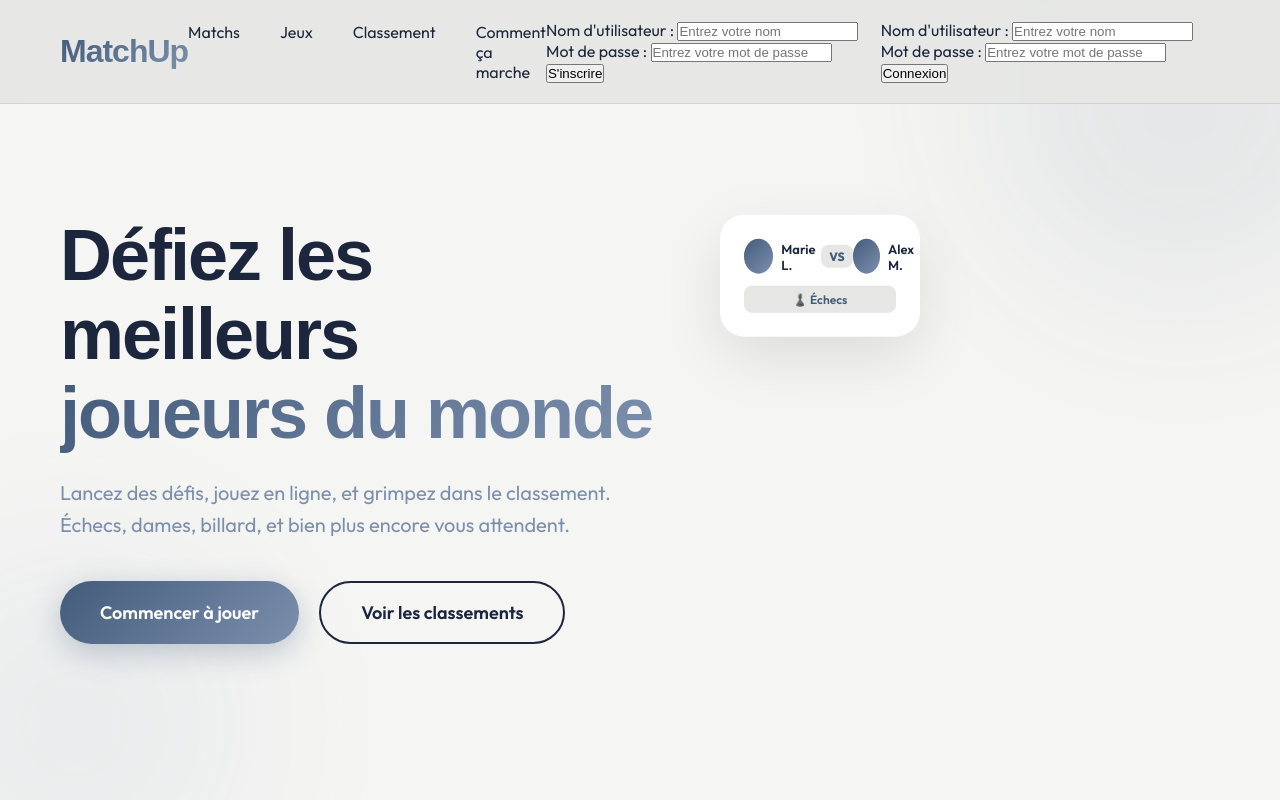
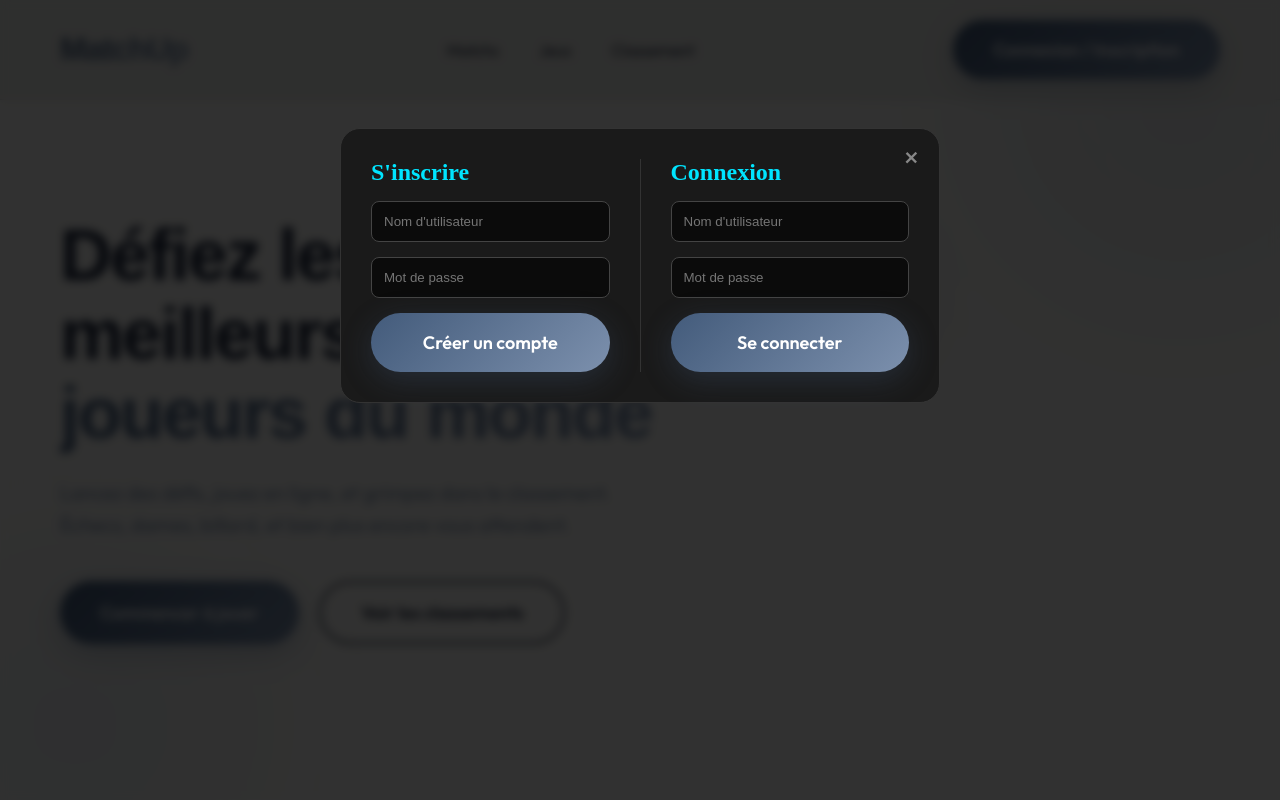
Before and after one commit to Gabrieldelsaux/MatchUp, a website: page public/index.html in a window 1280 px wide. Drawn offline with Linux system fonts and the light colour scheme; a web font is replaced by a local one.

Commit message:
systeme de connnexion/inscription ok

```diff
--- a/public/index.html
+++ b/public/index.html
@@ -5,7 +5,9 @@
     <meta charset="UTF-8">
     <meta name="viewport" content="width=device-width, initial-scale=1.0">
     <title>MatchUp - Plateforme de Jeux Compétitifs</title>
-    <link href="https://fonts.googleapis.com/css2?family=Outfit:wght@300;400;600;800&family=Clash+Display:wght@600;700&display=swap" rel="stylesheet">
+    <link
+        href="https://fonts.googleapis.com/css2?family=Outfit:wght@300;400;600;800&family=Clash+Display:wght@600;700&display=swap"
+        rel="stylesheet">
     <link rel="stylesheet" href="main.css">
 </head>
 
@@ -16,25 +18,33 @@
             <li><a href="/matchs">Matchs</a></li>
             <li><a href="#games">Jeux</a></li>
             <li><a href="#leaderboard">Classement</a></li>
-            <li><a href="#how-it-works">Comment ça marche</a></li>
         </ul>
-        <div class="s'inscrire">
-                <label for="username">Nom d'utilisateur :</label>
-                <input type="text" id="usernameInput" name="username" placeholder="Entrez votre nom">
-                <label for="password">Mot de passe :</label>
-                <input type="password" id="passwordInput" name="password" placeholder="Entrez votre mot de passe">
-                <button id="registerSubmit">S'inscrire</button>
+        <button class="btn-primary" onclick="openAuth()">Connexion / Inscription</button>
+    </nav>
 
+    <div id="authModal" class="modal">
+        <div class="modal-content">
+            <span class="close" onclick="closeAuth()">&times;</span>
+
+            <div class="auth-container">
+                <div class="auth-box">
+                    <h2>S'inscrire</h2>
+                    <input type="text" id="usernameInput" placeholder="Nom d'utilisateur">
+                    <input type="password" id="passwordInput" placeholder="Mot de passe">
+                    <button id="registerSubmit" class="btn-primary">Créer un compte</button>
+                </div>
+
+                <div class="divider"></div>
+
+                <div class="auth-box">
+                    <h2>Connexion</h2>
+                    <input type="text" id="loginUsernameInput" placeholder="Nom d'utilisateur">
+                    <input type="password" id="loginPasswordInput" placeholder="Mot de passe">
+                    <button id="loginBtn" class="btn-primary">Se connecter</button>
+                </div>
+            </div>
         </div>
-        <div class="seConnecter">
-                <label for="username">Nom d'utilisateur :</label>
-                <input type="text" id="loginUsernameInput" name="username" placeholder="Entrez votre nom">
-                <label for="password">Mot de passe :</label>
-                <input type="password" id="loginPasswordInput" name="password" placeholder="Entrez votre mot de passe">
-                <button id="loginBtn">Connexion</button>
-        </div>
-
-    </nav>
+    </div>
 
     <section class="hero">
         <div class="bg-shape shape-1"></div>
@@ -77,4 +87,5 @@
 
 </body>
 <script src="main.js"></script>
+
 </html>
--- a/public/main.css
+++ b/public/main.css
@@ -1120,3 +1120,58 @@ footer {
     align-items: center;
     justify-content: center;
 }
+
+/* Style de la Popup */
+.modal {
+    display: none; /* Caché par défaut */
+    position: fixed;
+    z-index: 1000;
+    left: 0; top: 0;
+    width: 100%; height: 100%;
+    background-color: rgba(0,0,0,0.8);
+    backdrop-filter: blur(5px); /* Flou d'arrière-plan */
+}
+
+.modal-content {
+    background: #1a1a1a;
+    margin: 10% auto;
+    padding: 30px;
+    border: 1px solid #333;
+    width: 600px;
+    border-radius: 20px;
+    position: relative;
+    color: white;
+}
+
+.auth-container {
+    display: flex;
+    justify-content: space-between;
+    gap: 30px;
+}
+
+.auth-box {
+    flex: 1;
+    display: flex;
+    flex-direction: column;
+    gap: 15px;
+}
+
+.auth-box h2 { font-family: 'Clash Display'; font-size: 1.5rem; color: #00e5ff; }
+
+.auth-box input {
+    padding: 12px;
+    border-radius: 8px;
+    border: 1px solid #444;
+    background: #0b0b0b;
+    color: white;
+}
+
+.divider { width: 1px; background: #333; }
+
+.close {
+    position: absolute;
+    right: 20px; top: 10px;
+    font-size: 28px;
+    cursor: pointer;
+    color: #888;
+}
--- a/public/main.js
+++ b/public/main.js
@@ -1,7 +1,19 @@
+// Fonctions de la Popup
+function openAuth() { document.getElementById("authModal").style.display = "block"; }
+function closeAuth() { document.getElementById("authModal").style.display = "none"; }
+
+// Ouvrir au démarrage si l'utilisateur n'est pas connecté
+window.onload = () => {
+    if (!localStorage.getItem("user")) {
+        setTimeout(openAuth, 1000); // S'ouvre après 1 seconde
+    }
+};
+
+// --- TES SCRIPTS FETCH CORRIGÉS ---
+
 const BoutonRegister = document.getElementById("registerSubmit");
 const BoutonLogin = document.getElementById("loginBtn");
 
-// INSCRIPTION
 BoutonRegister.addEventListener("click", function (event) {
     event.preventDefault();
     const username = document.getElementById("usernameInput").value;
@@ -9,23 +21,15 @@ BoutonRegister.addEventListener("click", function (event) {
 
     fetch("/register", {
         method: "POST",
-    headers: {
-      "Content-Type": "application/json",
-    },
+        headers: { "Content-Type": "application/json" },
         body: JSON.stringify({ loginValue: username, passwordValue: password }),
     })
-    .then((response) => response.json())
-    .then((data) => {
-      console.log("Success:", data);
-      alert("Inscription réussie !");
-    })
-    .catch((error) => {
-      console.error("Error:", error);
-      alert("Erreur lors de l'inscription.");
+    .then(r => r.json())
+    .then(data => {
+        alert("Inscription réussie ! Connecte-toi maintenant.");
     });
 });
 
-// CONNEXION ET AFFICHAGE DANS LOCALSTORAGE
 BoutonLogin.addEventListener("click", function (event) {
     event.preventDefault();
     const username = document.getElementById("loginUsernameInput").value;
@@ -33,24 +37,17 @@ BoutonLogin.addEventListener("click", function (event) {
 
     fetch("/connexion", {
         method: "POST",
-    headers: {
-      "Content-Type": "application/json",
-    },
+        headers: { "Content-Type": "application/json" },
         body: JSON.stringify({ login: username, password: password }),
     })
-    .then((response) => {
-      if (!response.ok) {
-        throw new Error("Identifiants invalides");
-      }
-      return response.json();
+    .then(res => {
+        if (!res.ok) throw new Error("Identifiants incorrects");
+        return res.json();
     })
-    .then((data) => {
-      console.log("Success:", data);
-      localStorage.setItem("user", JSON.stringify(data[0]));
-      alert("Connexion réussie !");
+    .then(data => {
+        // ✅ CORRECTION : On enregistre l'objet user complet
+        localStorage.setItem("user", JSON.stringify(data.user));
+        alert("Bon retour, " + data.user.login + " !");
     })
-    .catch((error) => {
-      console.error("Error:", error);
-      alert("Erreur lors de la connexion.");
+    .catch(err => alert(err.message));
 });
-});
--- a/server.js
+++ b/server.js
@@ -4,10 +4,10 @@ const app = express();
 const mysql = require('mysql2');
 const path = require('path');
 const connection = mysql.createConnection({
-  host: '172.29.18.127',
+  host: '192.168.1.22',
   user: 'matchUp',
   password: 'matchUp',
-  database: 'matchUp'
+  database: 'MatchUp'
 });
 
 connection.connect((err) => {
@@ -34,7 +34,7 @@ app.post('/register', (req, res) => {
         return;
       }
       console.log('Insertion réussie, ID utilisateur :', results.insertId);
-      console.log('Inscription réussie !', results.insertId );
+      res.json({ message: 'Inscription réussie !', id: results.insertId });
     }
   )
 });
```
Lines whose indentation alone changed are shown as unchanged.
